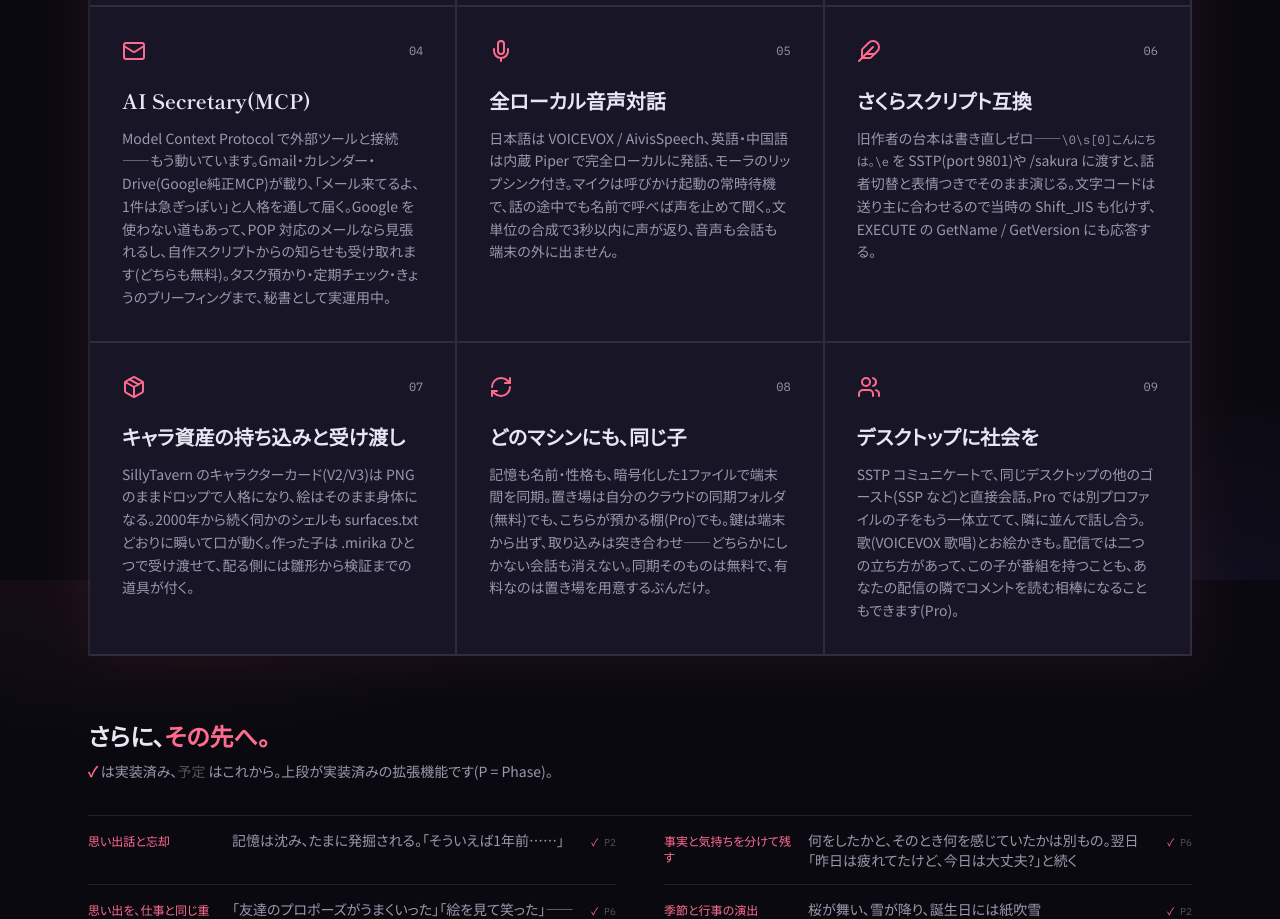
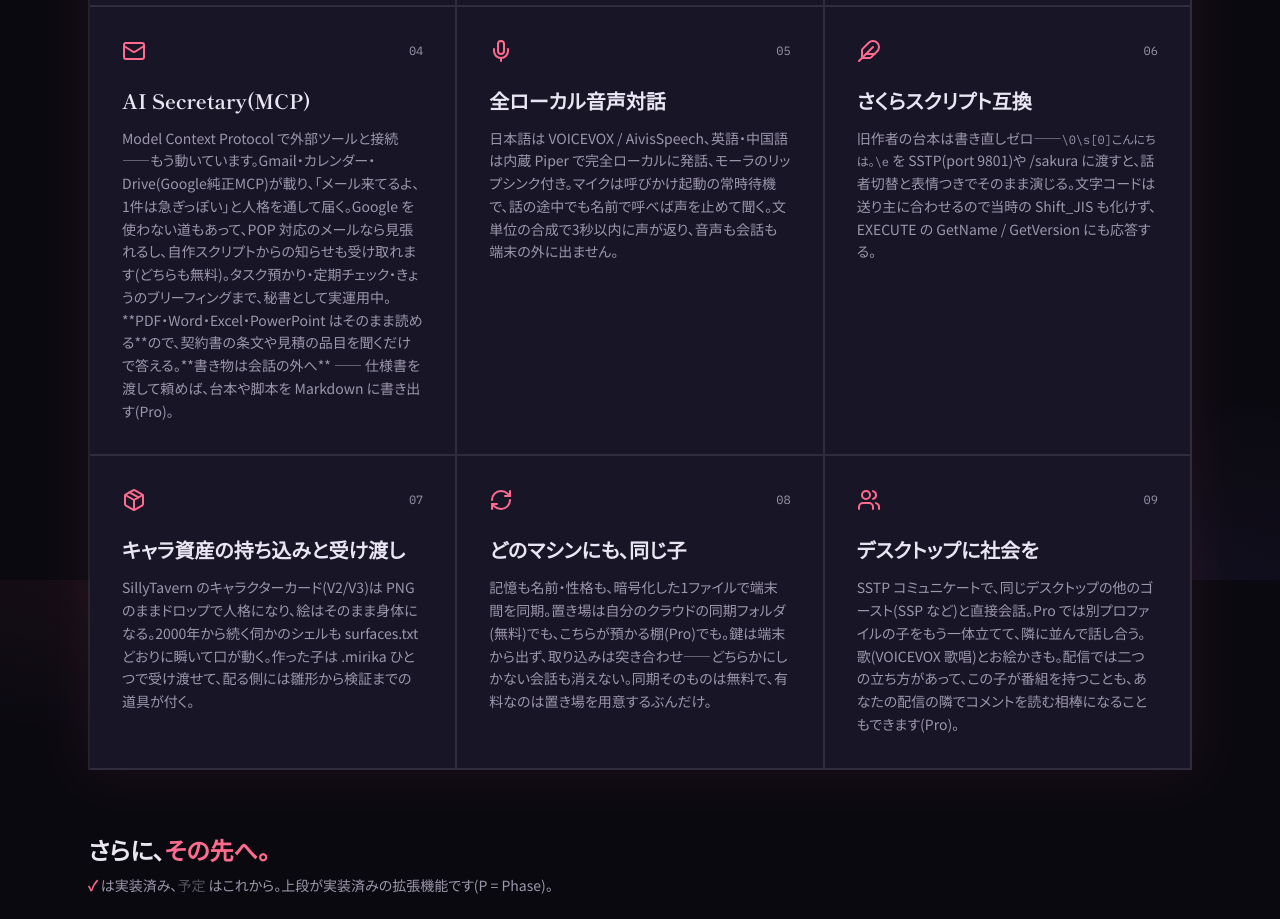
Before and after one commit to emerauda/mirika-web, a React (Vite) app: page / in a window 1280 px wide. Shown: the part 2620-3539 px from the top of the page. Built offline with nearby package versions, Linux system fonts and the light colour scheme; no server answers.

Commit message:
Say that she reads documents and writes scripts now

```diff
--- a/src/components/Features.tsx
+++ b/src/components/Features.tsx
@@ -31,7 +31,7 @@ const FEATURES: Feature[] = [
     Icon: Mail,
     num: '04',
     title: 'AI Secretary(MCP)',
-    desc: 'Model Context Protocol で外部ツールと接続——もう動いています。Gmail・カレンダー・Drive(Google純正MCP)が載り、「メール来てるよ、1件は急ぎっぽい」と人格を通して届く。Google を使わない道もあって、POP 対応のメールなら見張れるし、自作スクリプトからの知らせも受け取れます(どちらも無料)。タスク預かり・定期チェック・きょうのブリーフィングまで、秘書として実運用中。',
+    desc: 'Model Context Protocol で外部ツールと接続——もう動いています。Gmail・カレンダー・Drive(Google純正MCP)が載り、「メール来てるよ、1件は急ぎっぽい」と人格を通して届く。Google を使わない道もあって、POP 対応のメールなら見張れるし、自作スクリプトからの知らせも受け取れます(どちらも無料)。タスク預かり・定期チェック・きょうのブリーフィングまで、秘書として実運用中。**PDF・Word・Excel・PowerPoint はそのまま読める**ので、契約書の条文や見積の品目を聞くだけで答える。**書き物は会話の外へ** —— 仕様書を渡して頼めば、台本や脚本を Markdown に書き出す(Pro)。',
   },
   {
     Icon: Mic,
```
